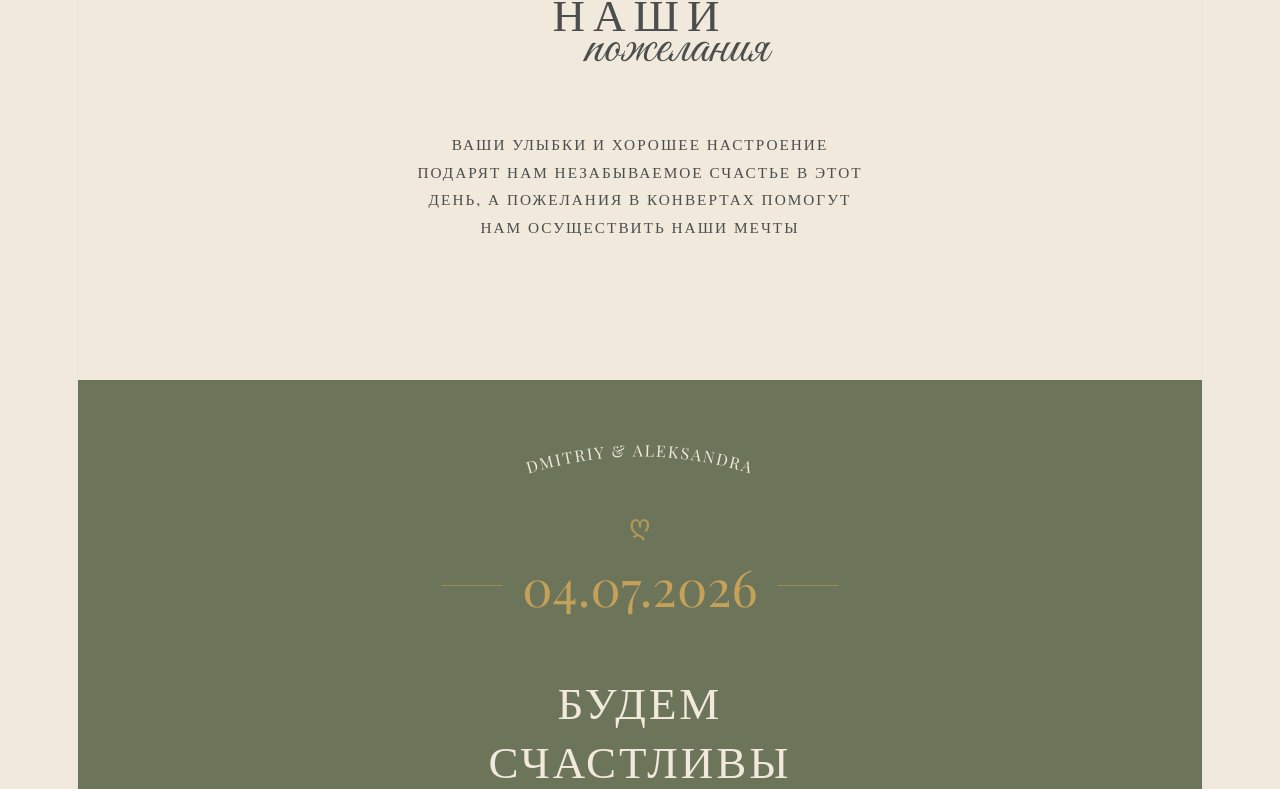
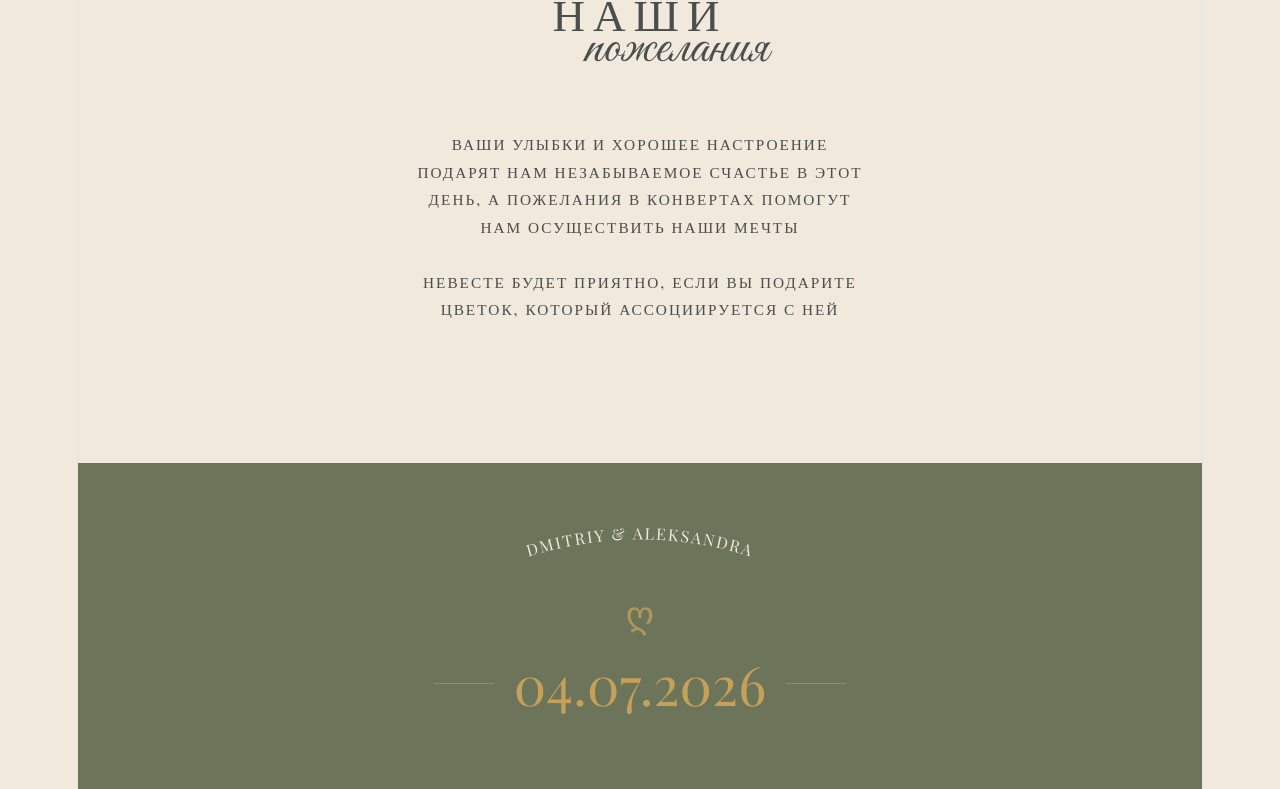
Before and after one commit to iSlideRjs/wedding, a React (Vite) app: page / in a window 1280 px wide. Shown: the part 4896-5685 px from the top of the page. Built offline with nearby package versions, Linux system fonts and the light colour scheme.

Commit message:
Alpha Test

```diff
--- a/src/App.css
+++ b/src/App.css
@@ -536,7 +536,7 @@ body {
 /* Орнамент между именами и датой */
 .rsvp-ornament {
   margin: 15px 0;
-  font-size: 1.5rem;
+  font-size: 2rem;
   opacity: 0.8;
 }
 
@@ -559,7 +559,7 @@ body {
 
 .rsvp-date {
   font-family: 'Playfair Display', serif;
-  font-size: 2.8rem;
+  font-size: 3rem;
   margin: 0;
   line-height: 1;
 }
@@ -567,7 +567,7 @@ body {
 /* Главный заголовок */
 .rsvp-main-text {
   font-family: 'Playfair Display', serif;
-  font-size: 2.5rem;
+  font-size: 2.7rem;
   line-height: 1.3;
   font-weight: 400;
   margin: 0;
--- a/src/components/DressCodeBlock.jsx
+++ b/src/components/DressCodeBlock.jsx
@@ -49,6 +49,10 @@ function DressCodeBlock() {
             ВАШИ УЛЫБКИ И ХОРОШЕЕ НАСТРОЕНИЕ ПОДАРЯТ НАМ НЕЗАБЫВАЕМОЕ СЧАСТЬЕ В
             ЭТОТ ДЕНЬ, А ПОЖЕЛАНИЯ В КОНВЕРТАХ ПОМОГУТ НАМ ОСУЩЕСТВИТЬ НАШИ
             МЕЧТЫ
+            <br />
+            <br />
+            НЕВЕСТЕ БУДЕТ ПРИЯТНО, ЕСЛИ ВЫ ПОДАРИТЕ ЦВЕТОК, КОТОРЫЙ
+            АССОЦИИРУЕТСЯ С НЕЙ
           </p>
         </div>
       </Container>
--- a/src/components/RsvpBlock.jsx
+++ b/src/components/RsvpBlock.jsx
@@ -55,7 +55,7 @@ function RsvpBlock() {
             <button
               onClick={() =>
                 window.open(
-                  'https://tgkbnkzi.forms.app/dimasasha-wedding',
+                  'https://forms.yandex.ru/u/69fba43a6d2d7300194df5d7/',
                   '_blank',
                 )
               }
```
